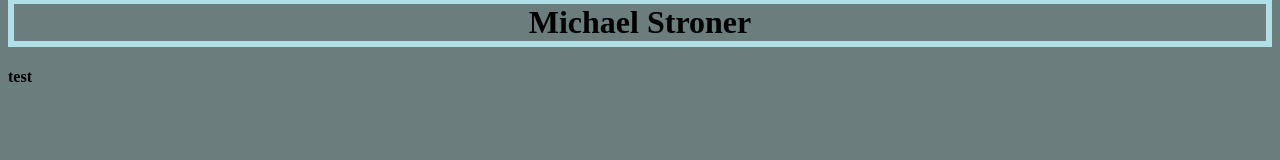
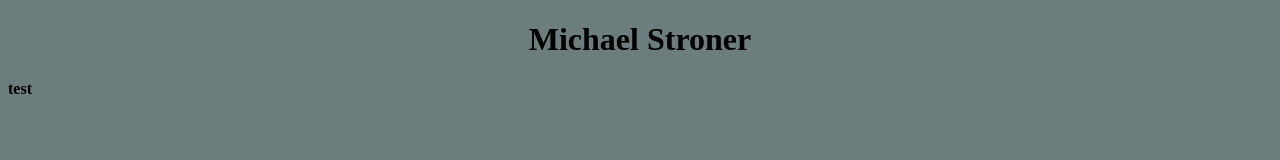
Before and after one commit to mstroner20/Portfolio, a plain HTML site: page index.html in a window 1280 px wide. Drawn offline with Linux system fonts and the light colour scheme.

```diff
--- a/style.css
+++ b/style.css
@@ -1,7 +1,6 @@
 
 h1{
-    margin-top: -10px;
-    border: 6px solid powderblue;
+
 
 }
 
```
